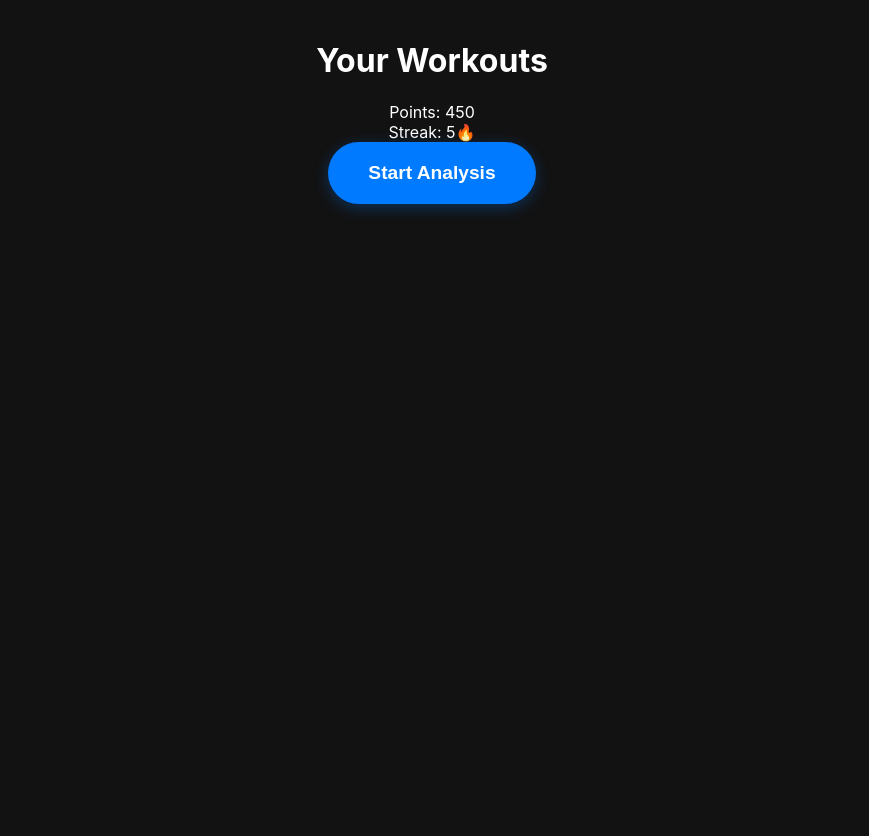
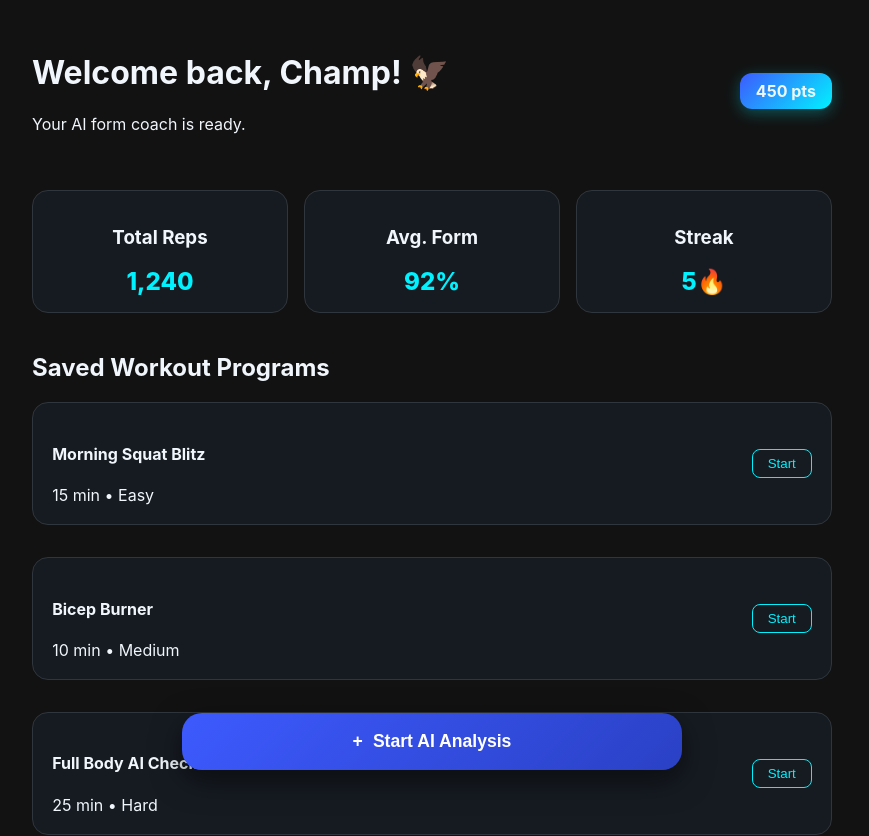
Before and after one commit to baibai-jq/GymPigeon, a React app in the folder FrontEnd/frontend/: page /home in a window 1280 px wide. Shown: the top 836 px of the page, without its empty margins (208-1077 px from the left). Before the commit the page ends 800 px from the top, so only its background shows below. Built offline with nearby package versions, Linux system fonts and the light colour scheme; the HTML template or start-up script is replaced by a standard one.

Commit message:
ui update

```diff
--- a/FrontEnd/frontend/src/pages/Home.css
+++ b/FrontEnd/frontend/src/pages/Home.css
@@ -1,4 +1,4 @@
-.home-container {
+/*.home-container {
   padding: 20px;
   text-align: center;
 }
@@ -13,4 +13,330 @@
   font-weight: bold;
   cursor: pointer;
   box-shadow: 0 4px 15px rgba(0, 122, 255, 0.3);
+}*/
+
+
+
+@keyframes slideUp {
+  from { transform: translateY(100%); }
+  to { transform: translateY(0); }
 }
+
+.exercise-grid {
+  display: grid;
+  grid-template-columns: 1fr;
+  gap: 15px;
+  margin: 20px 0;
+}
+
+.exercise-card {
+  background-color: #2c2c2e;
+  padding: 15px;
+  border-radius: 12px;
+  display: flex;
+  align-items: center;
+  gap: 15px;
+  cursor: pointer;
+}
+
+.exercise-card .icon { font-size: 2rem; }
+.exercise-card .name { font-weight: 600; }
+
+.close-btn {
+  background: rgba(255, 69, 58, 0.1); /* Subtle red tint background */
+  border: 1px solid #ff453a;        /* Solid red outline */
+  color: #ff453a;
+  font-size: 0.9rem;
+  font-weight: 600;
+  margin-top: 20px;
+  cursor: pointer;
+
+  /* The "Pill" Magic */
+  padding: 10px 30px;
+  border-radius: 999px; /* This ensures perfectly rounded ends */
+
+  transition: all 0.2s ease;
+  width: 100%; /* Optional: makes it fill the bottom of the modal */
+  display: block;
+}
+
+.close-btn:hover {
+  background: #ff453a;
+  color: white;
+  box-shadow: 0 4px 12px rgba(255, 69, 58, 0.3);
+}
+
+.home-container {
+  padding: 2rem;
+  max-width: 1000px;
+  margin: 0 auto;
+  color: white;
+  font-family: 'Inter', sans-serif;
+}
+
+.home-header {
+  margin-bottom: 2rem;
+}
+
+/* Stats Row */
+.stats-grid {
+  display: grid;
+  grid-template-columns: repeat(auto-fit, minmax(150px, 1fr));
+  gap: 1.5rem;
+  margin-bottom: 3rem;
+}
+
+.stat-card {
+  background: #1c1c1e;
+  padding: 1.5rem;
+  border-radius: 16px;
+  text-align: center;
+  border: 1px solid #3a3a3c;
+}
+
+.stat-number {
+  font-size: 2rem;
+  font-weight: bold;
+  color: #00FF00; /* Neon Green */
+  margin: 0;
+}
+
+/* Workout Cards */
+.workout-grid {
+  display: flex;
+  flex-direction: column;
+  gap: 1rem;
+}
+
+.workout-card {
+  background: #2c2c2e;
+  padding: 1.5rem;
+  border-radius: 12px;
+  display: flex;
+  justify-content: space-between;
+  align-items: center;
+  transition: transform 0.2s;
+}
+
+.workout-card:hover {
+  transform: translateX(10px);
+}
+
+.start-btn {
+  background: #00FF00;
+  color: black;
+  border: none;
+  padding: 10px 20px;
+  border-radius: 8px;
+  font-weight: bold;
+  cursor: pointer;
+}
+
+/* History Items */
+.history-item {
+  display: flex;
+  justify-content: space-between;
+  padding: 1rem 0;
+  border-bottom: 1px solid #3a3a3c;
+}
+
+.form-score {
+  color: #00f2ff;
+}
+
+:root {
+  --bg-dark: #0a0e14;
+  --card-bg: #161b22;
+  --accent-cyan: #00f2ff;
+  --accent-blue: #3d5afe;
+  --text-main: #f0f6fc;
+  --text-dim: #8b949e;
+}
+
+.home-container {
+  padding: 2rem;
+  max-width: 800px;
+  margin: 0 auto;
+  color: var(--text-main);
+  background-color: var(--bg-dark);
+  min-height: 100vh;
+  font-family: 'Inter', system-ui, sans-serif;
+}
+
+.home-header {
+  display: flex;
+  justify-content: space-between;
+  align-items: center;
+  margin-bottom: 2.5rem;
+}
+
+.points-badge {
+  background: linear-gradient(135deg, var(--accent-blue), var(--accent-cyan));
+  padding: 8px 16px;
+  border-radius: 12px;
+  font-weight: bold;
+  box-shadow: 0 4px 15px rgba(0, 242, 255, 0.3);
+}
+
+/* Stats Dashboard */
+.stats-grid {
+  display: grid;
+  grid-template-columns: repeat(3, 1fr);
+  gap: 1rem;
+  margin-bottom: 2.5rem;
+}
+
+.stat-card {
+  background: var(--card-bg);
+  padding: 1rem;
+  border-radius: 16px;
+  text-align: center;
+  border: 1px solid #30363d;
+}
+
+.stat-number {
+  font-size: 1.5rem;
+  font-weight: 800;
+  color: var(--accent-cyan);
+  margin-top: 5px;
+}
+
+/* Workout Cards */
+.workout-card {
+  background: var(--card-bg);
+  padding: 1.2rem;
+  border-radius: 16px;
+  display: flex;
+  justify-content: space-between;
+  align-items: center;
+  margin-bottom: 1rem;
+  border: 1px solid #30363d;
+}
+
+.card-start-btn {
+  background: transparent;
+  color: var(--accent-cyan);
+  border: 1px solid var(--accent-cyan);
+  padding: 6px 15px;
+  border-radius: 8px;
+  cursor: pointer;
+}
+
+/* FLOATING BAR AT BOTTOM */
+.floating-nav-bar {
+  position: fixed;
+  bottom: 30px;
+  left: 50%;
+  transform: translateX(-50%);
+  width: 90%;
+  max-width: 500px;
+  z-index: 100;
+}
+
+.main-action-btn {
+  width: 100%;
+  background: linear-gradient(135deg, var(--accent-blue), #2a41c5);
+  color: white;
+  border: none;
+  padding: 18px;
+  border-radius: 20px;
+  font-size: 1.1rem;
+  font-weight: bold;
+  cursor: pointer;
+  box-shadow: 0 10px 30px rgba(0, 0, 0, 0.5);
+  display: flex;
+  justify-content: center;
+  align-items: center;
+  gap: 10px;
+  transition: transform 0.2s;
+}
+
+.main-action-btn:hover {
+  transform: scale(1.02);
+}
+
+/* MODAL / POPUP */
+.modal-overlay {
+  position: fixed;
+  inset: 0;
+  background: rgba(0,0,0,0.8);
+  backdrop-filter: blur(8px);
+  display: flex;
+  align-items: center;
+  justify-content: center;
+  z-index: 200;
+}
+
+.modal-content {
+  background: var(--card-bg);
+  padding: 2rem;
+  border-radius: 24px;
+  width: 90%;
+  max-width: 300px;
+  border: 1px solid #30363d;          /* Responsive width */
+  max-height: 80vh;    /* Won't get taller than 80% of the screen */
+  overflow-y: auto;    /* Scrollable if there are many exercises */
+
+  box-shadow: 0 20px 40px rgba(0, 0, 0, 0.6), 0 0 20px rgba(0, 242, 255, 0.1);
+}
+
+.exercise-grid {
+  display: grid;
+  grid-template-columns: 1fr 1fr;
+  gap: 1rem;
+  margin: 1.5rem 0;
+}
+
+.exercise-card {
+  display: flex;
+  flex-direction: column; /* Stacks image on top of text */
+  background: rgba(255, 255, 255, 0.03);
+  border: 1px solid rgba(0, 242, 255, 0.2);
+  border-radius: 20px;
+  overflow: hidden; /* Clips image glow to card corners */
+  cursor: pointer;
+  transition: all 0.3s ease;
+  height: 220px; /* Give the card a fixed height to keep them uniform */
+}
+
+.image-container {
+  flex: 1; /* This is the magic: it tells the image area to grow and take all free space */
+  display: flex;
+  justify-content: center;
+  align-items: center;
+  padding: 20px;
+  background: radial-gradient(circle, rgba(0, 242, 255, 0.05) 0%, transparent 70%);
+}
+
+.exercise-image {
+  width: 100%;
+  height: 100%;
+  object-fit: contain; /* Fills space without stretching */
+  filter: drop-shadow(0 0 10px rgba(0, 242, 255, 0.4));
+  transition: transform 0.4s cubic-bezier(0.175, 0.885, 0.32, 1.275);
+}
+
+.card-footer {
+  padding: 15px;
+  background: rgba(0, 0, 0, 0.4); /* Darker bar at the bottom for the text */
+  text-align: center;
+  border-top: 1px solid rgba(0, 242, 255, 0.1);
+}
+
+.exercise-name {
+  color: #fff;
+  font-weight: 600;
+  font-size: 1.1rem;
+  letter-spacing: 0.5px;
+}
+
+/* Hover Effects */
+.exercise-card:hover {
+  border-color: #00f2ff;
+  box-shadow: 0 0 20px rgba(0, 242, 255, 0.2);
+  transform: translateY(-5px);
+}
+
+.exercise-card:hover .exercise-image {
+  transform: scale(1.15); /* Pop the image out slightly */
+}
--- a/FrontEnd/frontend/src/pages/Home.tsx
+++ b/FrontEnd/frontend/src/pages/Home.tsx
@@ -1,58 +1,116 @@
 import React, { useState } from 'react';
 import { useNavigate } from 'react-router-dom';
 import './Home.css';
+const BarbellSquat = 'BarbellSquat.png'
+
+const SAVED_WORKOUTS = [
+  { id: 1, title: "Morning Squat Blitz", duration: "15 min", difficulty: "Easy", reps: 50 },
+  { id: 2, title: "Bicep Burner", duration: "10 min", difficulty: "Medium", reps: 30 },
+  { id: 3, title: "Full Body AI Check", duration: "25 min", difficulty: "Hard", reps: 100 },
+];
+
+const RECENT_ACTIVITY = [
+  { date: "Yesterday", exercise: "Squats", score: "95% Form" },
+  { date: "2 days ago", exercise: "Bicep Curls", score: "88% Form" },
+];
 
 function Home() {
   const navigate = useNavigate();
-  // 1. Create a "State" to track if the popup is open
   const [isPopupOpen, setIsPopupOpen] = useState(false);
 
   const exercises = [
-    { id: 'squat', name: 'Barbell Squat', icon: '🦵' },
-    { id: 'deadlift', name: 'Deadlift', icon: '🏋️' },
-    { id: 'bench', name: 'Bench Press', icon: '💪' }
+    { id: 'squat', name: 'Barbell Squat', image: BarbellSquat },
+    { id: 'deadlift', name: 'Deadlift', image: BarbellSquat },
+    { id: 'bench', name: 'Bench Press', image: BarbellSquat }
   ];
 
   const handleExerciseSelect = (id: string) => {
-    console.log("Selected:", id);
     setIsPopupOpen(false);
     navigate('/analysis', { state: { exercise: id } });
   };
 
   return (
     <div className="home-container">
-      <h1>Your Workouts</h1>
+      {/* Header */}
+      <header className="home-header">
+        <div className="header-text">
+          <h1>Welcome back, Champ! 🦅</h1>
+          <p>Your AI form coach is ready.</p>
+        </div>
+        <div className="points-badge">450 pts</div>
+      </header>
 
-      <div className="stats-row">
-        <div className="stat-box">Points: 450</div>
-        <div className="stat-box">Streak: 5🔥</div>
+      {/* Stats Dashboard */}
+      <section className="stats-grid">
+        <div className="stat-card">
+          <h3>Total Reps</h3>
+          <p className="stat-number">1,240</p>
+        </div>
+        <div className="stat-card">
+          <h3>Avg. Form</h3>
+          <p className="stat-number">92%</p>
+        </div>
+        <div className="stat-card">
+          <h3>Streak</h3>
+          <p className="stat-number">5🔥</p>
+        </div>
+      </section>
+
+      {/* Saved Workouts */}
+      <section className="section-container">
+        <h2>Saved Workout Programs</h2>
+        <div className="workout-grid">
+          {SAVED_WORKOUTS.map((workout) => (
+            <div key={workout.id} className="workout-card">
+              <div className="workout-info">
+                <h4>{workout.title}</h4>
+                <span>{workout.duration} • {workout.difficulty}</span>
+              </div>
+              <button className="card-start-btn" onClick={() => setIsPopupOpen(true)}>Start</button>
+            </div>
+          ))}
+        </div>
+      </section>
+
+      {/* Recent History */}
+      <section className="section-container" style={{ paddingBottom: '120px' }}>
+        <h2>Recent Activity</h2>
+        <div className="history-list">
+          {RECENT_ACTIVITY.map((act, i) => (
+            <div key={i} className="history-item">
+              <span>{act.date}</span>
+              <strong>{act.exercise}</strong>
+              <span className="form-score">{act.score}</span>
+            </div>
+          ))}
+        </div>
+      </section>
+
+      {/* FLOATING ACTION BAR */}
+      <div className="floating-nav-bar">
+        <button className="main-action-btn" onClick={() => setIsPopupOpen(true)}>
+          <span className="plus-icon">+</span> Start AI Analysis
+        </button>
       </div>
 
-      {/* 2. This button opens the popup */}
-      <button className="start-btn" onClick={() => setIsPopupOpen(true)}>
-        Start Analysis
-      </button>
-
-      {/* 3. THE POPUP LOGIC */}
+      {/* POPUP MODAL */}
       {isPopupOpen && (
         <div className="modal-overlay" onClick={() => setIsPopupOpen(false)}>
           <div className="modal-content" onClick={(e) => e.stopPropagation()}>
             <h3>Select Exercise</h3>
             <div className="exercise-grid">
               {exercises.map((ex) => (
-                <div
-                  key={ex.id}
-                  className="exercise-card"
-                  onClick={() => handleExerciseSelect(ex.id)}
-                >
-                  <span className="icon">{ex.icon}</span>
-                  <span className="name">{ex.name}</span>
+                <div key={ex.id} className="exercise-card" onClick={() => handleExerciseSelect(ex.id)}>
+                  <div className="image-container">
+                    <img src={ex.image} alt={ex.name} className='exercise-image' />
+                  </div>
+                  <div className='card-footer'>
+                    <span className="name">{ex.name}</span>
+                  </div>
                 </div>
               ))}
             </div>
-            <button className="close-btn" onClick={() => setIsPopupOpen(false)}>
-              Cancel
-            </button>
+            <button className="close-btn" onClick={() => setIsPopupOpen(false)}>Cancel</button>
           </div>
         </div>
       )}
--- a/FrontEnd/frontend/src/pages/Login.css
+++ b/FrontEnd/frontend/src/pages/Login.css
@@ -14,3 +14,17 @@
   max-width: 400px;
   width: 100%;
 }
+
+.logo-icon { font-size: 64px; margin-bottom: 20px; }
+
+.btn-login {
+  background: var(--primary-blue);
+  color: white;
+  border: none;
+  width: 100%;
+  padding: 16px;
+  border-radius: 12px;
+  font-size: 18px;
+  font-weight: 600;
+  cursor: pointer;
+}
```
Also changed, not shown: FrontEnd/frontend/public/BarbellSquat.png (added).
